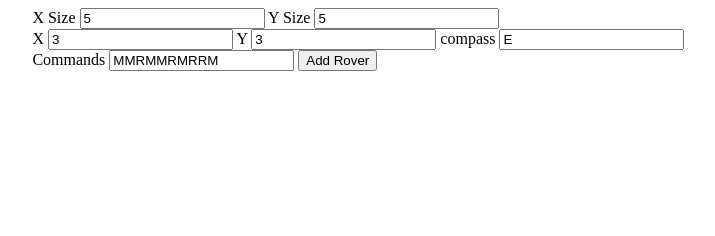
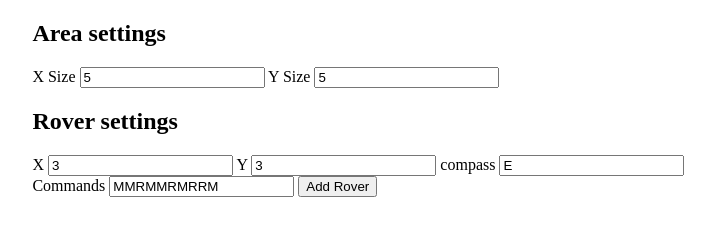
Before and after one commit to koganas/mars-explorer, a website: page src/index.html in a window 1280 px wide. Shown: the whole page, without its empty margins (102-817 px from the left). Drawn offline with nearby package versions, Linux system fonts and the light colour scheme; files that its build step writes are made by us from their sources; files whose address does not match are found by name.

Commit message:
introduce form titles

```diff
--- a/src/index.html
+++ b/src/index.html
@@ -21,6 +21,7 @@
 
         <div class="container">
             <div>
+                <h2>Area settings</h2>
                 <label>
                     X Size
                     <input type="number" name="xSize" value="5" />
@@ -31,6 +32,7 @@
                 </label>
             </div>
             <div>
+                <h2>Rover settings</h2>
                 <label>X <input type="number" name="xPos" value="3" /></label>
                 <label>Y <input type="number" name="yPos" value="3" /></label>
                 <label>compass <input type="text" name="compass" value="E" /></label>
```
Also changed, not shown: build/index.html.
